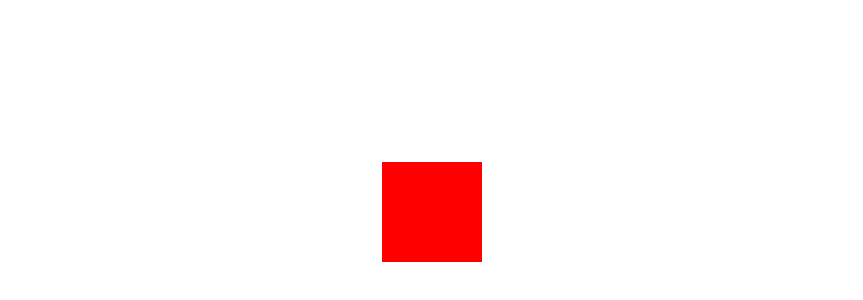
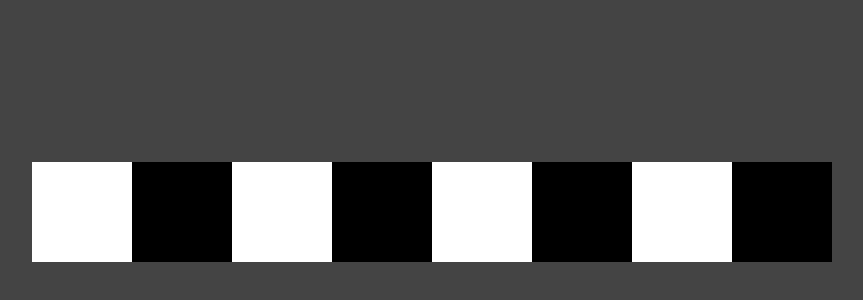
Before and after one commit to gabrielestefono/desafio_tabuleiro_next, a Next.js app: page / in a window 1280 px wide. Shown: the part 188-488 px from the top of the page, without its empty margins (208-1071 px from the left). Built offline with nearby package versions, Linux system fonts and the light colour scheme.

Commit message:
Criando Linha

```diff
--- /dev/null
+++ b/components/Linha.jsx
@@ -0,0 +1,17 @@
+import Subdivisao from "./Subdivisao";
+import estilo from "./Linha.module.css";
+
+export default function Linha(props){
+    return (
+        <div className={estilo.linha}>
+            <Subdivisao/>
+            <Subdivisao preto/>
+            <Subdivisao/>
+            <Subdivisao preto/>
+            <Subdivisao/>
+            <Subdivisao preto/>
+            <Subdivisao/>
+            <Subdivisao preto/>
+        </div>
+    )
+}
--- /dev/null
+++ b/components/Linha.module.css
@@ -0,0 +1,3 @@
+.linha{
+    display: flex;
+}
--- a/components/Subdivisao.jsx
+++ b/components/Subdivisao.jsx
@@ -2,8 +2,9 @@ import estilo from "./Subdivisao.module.css";
 
 export default function Subdivisao(props){
     return (
-        <div className={estilo.subdivisao}>
-
+        <div
+            style={{backgroundColor: props.preto ? "#000" : "#fff"}}
+            className={estilo.subdivisao}>
         </div>
     )
 }
--- a/pages/index.jsx
+++ b/pages/index.jsx
@@ -1,9 +1,9 @@
-import Subdivisao from "@/components/Subdivisao";
+import Linha from "@/components/Linha";
 
 export default function Home() {
   return (
     <>
-      <Subdivisao/>
+      <Linha/>
     </>
   )
 }
--- a/styles/globals.css
+++ b/styles/globals.css
@@ -7,4 +7,5 @@ body{
   display: flex;
   justify-content: center;
   align-items: center;
+  background-color: #444;
 }
```
